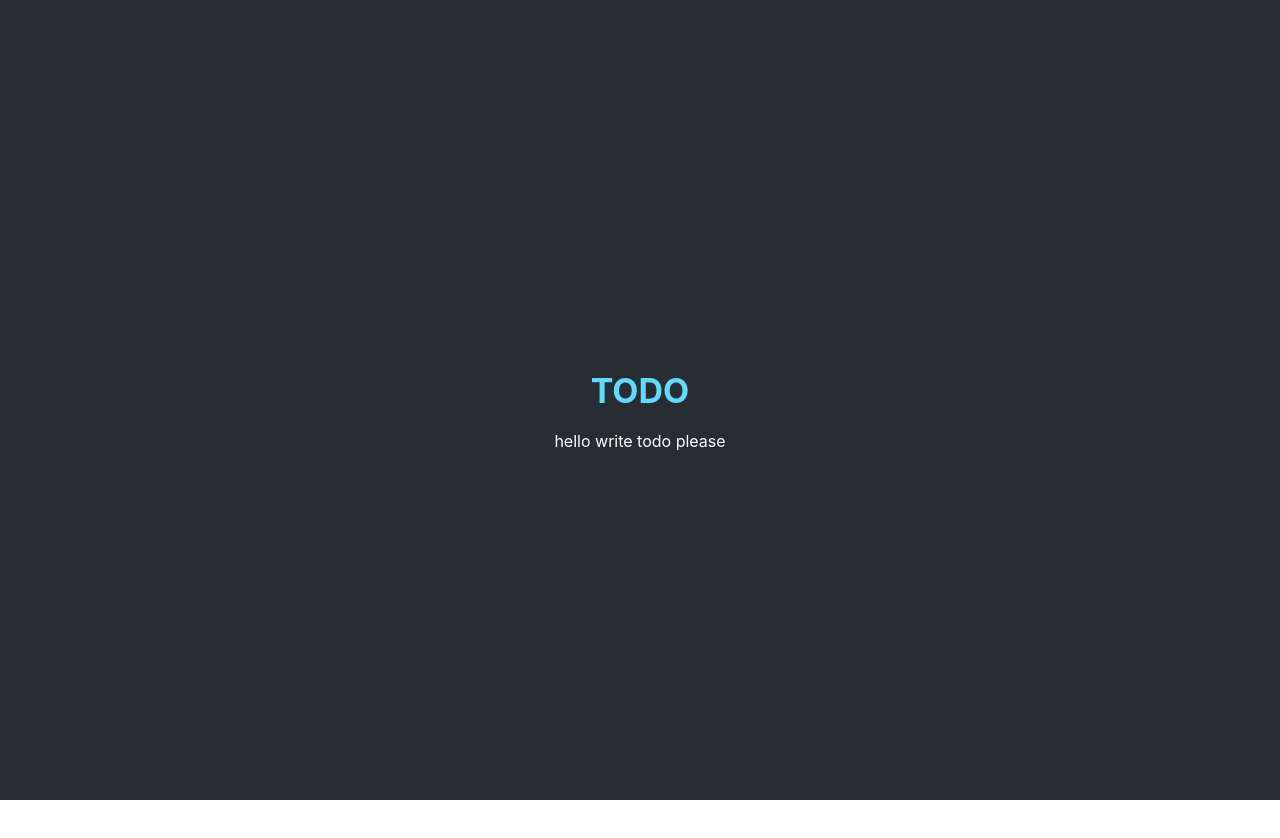
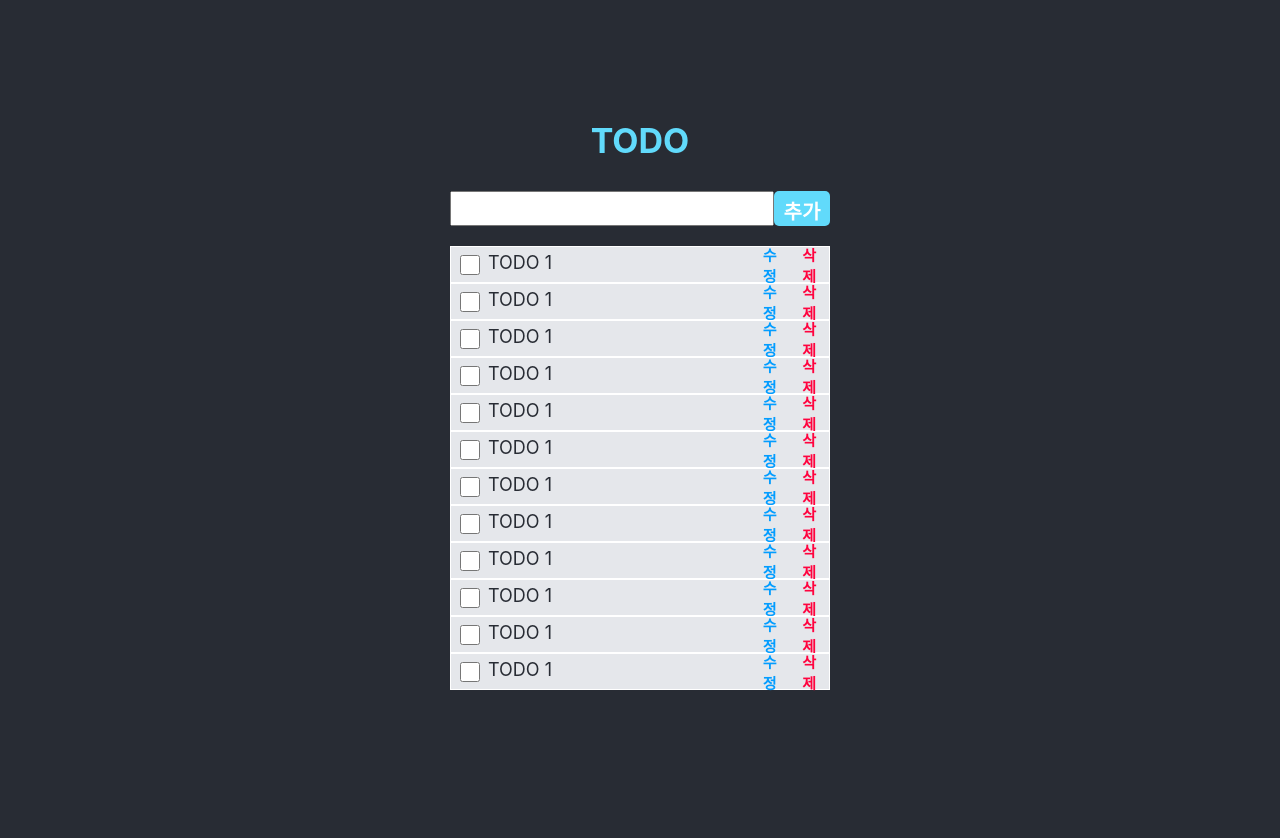
Before and after one commit to yminj1029/wanted-pre-onboarding-frontend, a React (Create React App) app: page /todo in a window 1280 px wide. Shown: the top 838 px of the page. Before the commit the page ends 800 px from the top, so only its background shows below. Built offline with nearby package versions, Linux system fonts and the light colour scheme.

Commit message:
todo list style 추가

```diff
--- a/public/index.html
+++ b/public/index.html
@@ -24,7 +24,7 @@
       work correctly both with client-side routing and a non-root public URL.
       Learn how to configure a non-root public URL by running `npm run build`.
     -->
-    <title>React App</title>
+    <title>TODO</title>
   </head>
   <body>
     <noscript>You need to enable JavaScript to run this app.</noscript>
--- a/src/App.css
+++ b/src/App.css
@@ -6,7 +6,7 @@
   display: flex;
   flex-direction: column;
   align-items: center;
-  justify-content: center;
+  padding: 100px;
 }
 
 .App-header {
--- /dev/null
+++ b/src/components/TodoInsert.js
@@ -0,0 +1,40 @@
+import React from 'react';
+import styled from 'styled-components';
+
+const TodoInsertDiv = styled.div`
+    display: flex;
+    height: 35px;
+    margin: 10px;
+`;
+const InputElement = styled.input`
+    width : 85%;
+`;
+const ButtonElement = styled.button`
+    width: 15%;
+    border-radius: 5px;
+    padding: 5px;
+    font-size: 20px;
+    font-weight:bold;
+    border: none;
+    background-color: #61dafb;
+    color: white;
+    :disabled{
+        background-color: gray;
+        pointer-events:none;
+    }
+    :hover{
+        background-color: white;
+        color: #61dafb;
+    }
+`;
+
+function TodoInsert(props) {
+    return (
+        <TodoInsertDiv>
+            <InputElement data-testid="new-todo-input" />
+            <ButtonElement data-testid="new-todo-add-button">추가</ButtonElement>
+        </TodoInsertDiv>
+    );
+}
+
+export default TodoInsert;
--- /dev/null
+++ b/src/components/TodoItem.js
@@ -0,0 +1,56 @@
+import React from 'react';
+import styled from 'styled-components';
+
+
+const TodoItemLiTag = styled.li`
+    list-style:none;
+    display: flex;
+    align-items:center;
+    border: 0.5px solid white;
+    height: 35px;
+    color: #282c34;
+    font-size:18px;
+
+    >label{
+        display: flex;
+        width: 300px;
+        text-align:start;
+        >input{
+            width: 30px;
+            height: 20px;
+        }
+        .modifyInput{
+            width: 200px;
+        }
+    }
+    >button{
+        border:none;
+        background: none;
+        font-size:15px;
+        font-weight:bold;
+    }
+    .modifyBtn{
+        color: #039dff;
+    }
+    .deleteBtn{
+        color: #ff033e;
+    }
+`;
+
+function TodoItem(props) {
+    return (
+        <TodoItemLiTag>
+            <label>
+                <input type="checkbox" />
+                <span>TODO 1</span>
+                {/* <input className="modifyInput" data-testid="modify-input" /> */}
+            </label>
+            <button className="modifyBtn" data-testid="modify-button">수정</button>
+            <button className="deleteBtn" data-testid="delete-button">삭제</button>
+            {/* <button className="modifyBtn" data-testid="submit-button">제출</button>
+            <button className="deleteBtn" data-testid="cancel-button">취소</button> */}
+        </TodoItemLiTag>
+    );
+}
+
+export default TodoItem;
--- /dev/null
+++ b/src/components/TodoList.js
@@ -0,0 +1,33 @@
+import React from 'react';
+import TodoItem from './TodoItem';
+import styled from 'styled-components';
+
+const TodoListTemplateUl = styled.ul`
+    display: flex;
+    flex-direction : column;
+    background-color: #e5e7eb;
+    margin: 10px;
+    width: auto;
+    padding: 0;
+`;
+
+function TodoList(props) {
+    return (
+        <TodoListTemplateUl>
+            <TodoItem/>
+            <TodoItem/>
+            <TodoItem/>
+            <TodoItem/>
+            <TodoItem/>
+            <TodoItem/>
+            <TodoItem/>
+            <TodoItem/>
+            <TodoItem/>
+            <TodoItem/>
+            <TodoItem/>
+            <TodoItem/>
+        </TodoListTemplateUl>
+    );
+}
+
+export default TodoList;
--- a/src/pages/ToDoPage.js
+++ b/src/pages/ToDoPage.js
@@ -1,10 +1,19 @@
 import React from 'react';
+import styled from 'styled-components';
+import TodoInsert from '../components/TodoInsert';
+import TodoList from '../components/TodoList';
 
+const ToDoTemplateDiv = styled.div`
+    display: flex;
+    flex-direction:column;
+    width: 400px;
+`;
 function ToDoPage(props) {
     return (
-        <div>
-            hello write todo please
-        </div>
+        <ToDoTemplateDiv>
+            <TodoInsert/>
+            <TodoList/>
+        </ToDoTemplateDiv>
     );
 }
 
```
